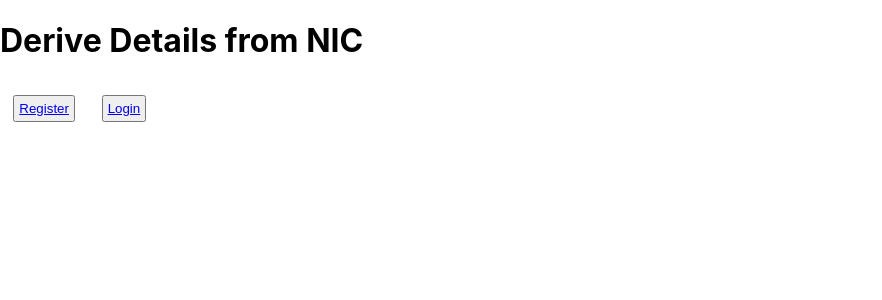
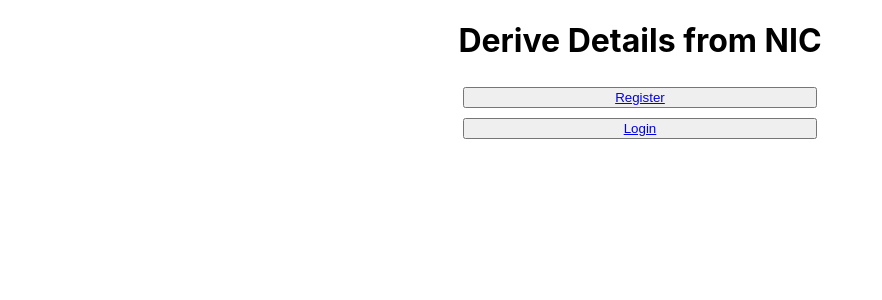
Before and after one commit to sisithajayawardhane/DetailsGeneratorNIC, a React (Create React App) app in the folder frontend/: page / in a window 1280 px wide. Shown: the top 300 px of the page, without its empty margins (0-882 px from the left). Built offline with nearby package versions, Linux system fonts and the light colour scheme.

Commit message:
All done

```diff
--- a/frontend/package.json
+++ b/frontend/package.json
@@ -11,6 +11,7 @@
     "react-dom": "^18.2.0",
     "react-router-dom": "^6.8.0",
     "react-scripts": "5.0.1",
+    "semantic-ui-react": "^2.1.4",
     "web-vitals": "^2.1.4"
   },
   "scripts": {
--- a/frontend/src/App.css
+++ b/frontend/src/App.css
@@ -37,6 +37,24 @@
   }
 }
 label,input,button{
-  padding:0.3em;
-  margin:1em;
+  margin:5px;
+
 }
+h1{
+  text-align: center;
+}
+button{
+  text-decoration: none;
+}
+.first{
+  display:grid;
+  align-items: center;
+  justify-content: center;
+
+}
+.second{
+  position:absolute;
+  top: 10%;
+  left: 50%;
+  transform: translate(-50%, -50%);
+}
--- a/frontend/src/App.js
+++ b/frontend/src/App.js
@@ -10,13 +10,10 @@ function App() {
     <Router>
       <div>
         <Routes>
-
           <Route path="/register" element = {<Register/>}/>
           <Route path="/details" element = {<DetailsGenerator/>}/>
           <Route path="/login" element = {<Login/>}/>
           <Route path="/" element = {<First/>}/>
-
-
         </Routes>
 
       </div>
--- a/frontend/src/DetailsGenerator.js
+++ b/frontend/src/DetailsGenerator.js
@@ -1,4 +1,5 @@
 import React, {useState} from "react";
+import './App.css';
 
 export default function DetailsGenerator(){
 
@@ -125,7 +126,7 @@ export default function DetailsGenerator(){
     }
 
     return(
-        <div>
+        <div className="second">
             <h1>Enter your NIC number here</h1>
             <label>NIC:</label>
             <input type="text" minLength="10" onChange={(e)=>{
--- a/frontend/src/First.js
+++ b/frontend/src/First.js
@@ -1,13 +1,13 @@
 import React from "react";
 import {Link} from "react-router-dom";
+import './App.css';
 
 export default function First(){
     return(
-        <div>
+        <div className="first">
             <h1>Derive Details from NIC</h1>
             <button><Link to="/register">Register</Link></button>
             <button><Link to="/login">Login</Link></button>
-
         </div>
     )
 }
--- a/frontend/src/Login.js
+++ b/frontend/src/Login.js
@@ -24,7 +24,7 @@ export default function Login(){
     };
     return(
         <div>
-            <form >
+            <form className="second">
                 <h1>Login</h1>
                 <label>Username:</label>
                 <input type="text" placeholder="Username" onChange={(e)=>{
--- a/frontend/src/Register.js
+++ b/frontend/src/Register.js
@@ -21,7 +21,7 @@ export default function Register(){
     };
     return(
         <div>
-            <form >
+            <form className="first" >
                 <h1>Registration</h1>
                 <label>Username:</label>
                 <input type="text" placeholder="Username" onChange={(e)=>{
```
Also changed, not shown: 1 other file (tests, documents, lock files or other folders).
